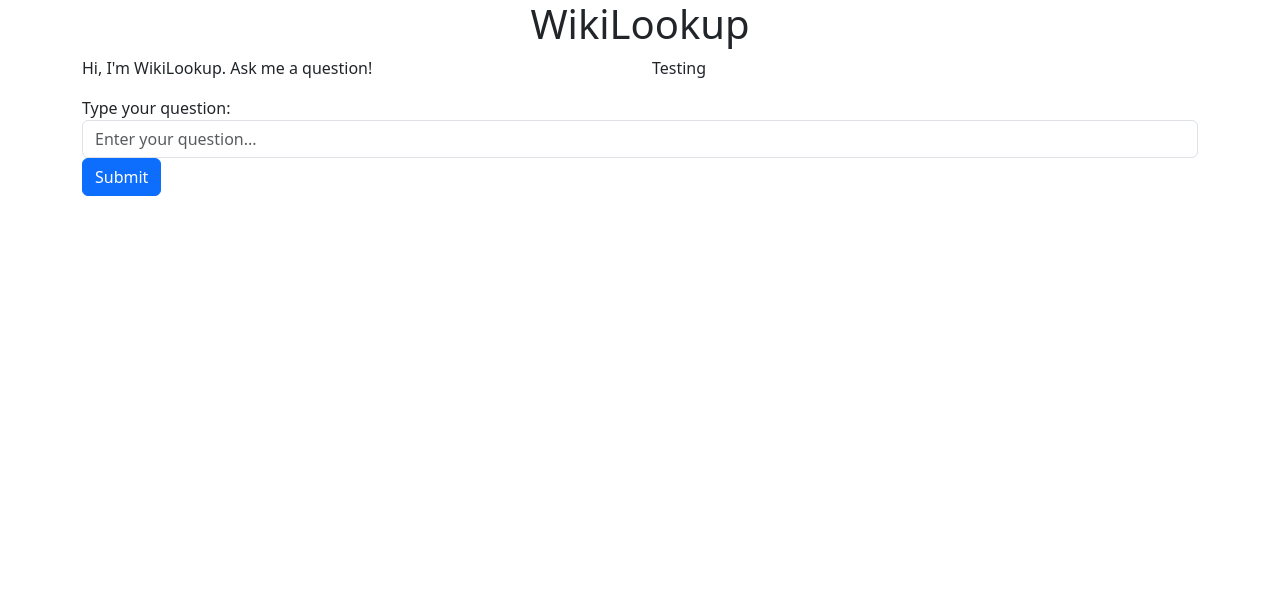
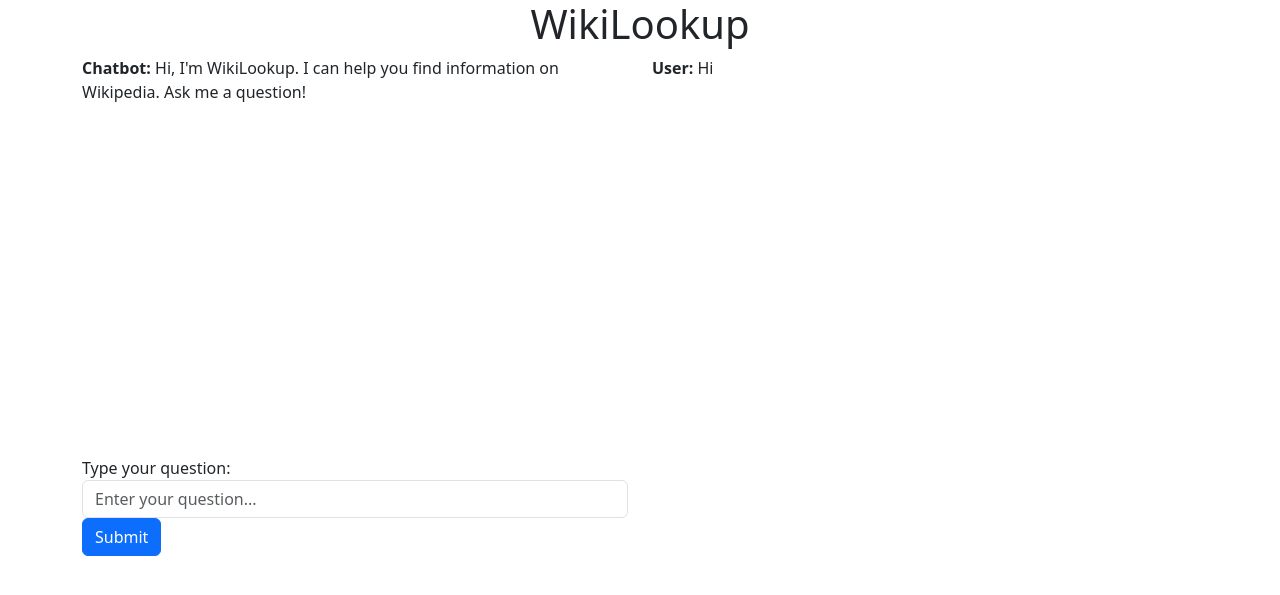
Before and after one commit to kdatwood/WikiLookup, a Django app: page /chatbot/ in a window 1280 px wide. Shown: the top 595 px of the page. Run offline with Django 4.2, Linux system fonts and the light colour scheme; some libraries are stand-ins or nearby versions.

Commit message:
Added user input functionality to chatbot interface Implemented chat space and user input field in index.html Updated index.html with chatbot interface changes Enabled user interaction with chatbot in index.html

```diff
--- a/chatbot/templates/index.html
+++ b/chatbot/templates/index.html
@@ -9,8 +9,6 @@
       type="text/css"
       href="{% static 'css/bootstrap.css'%}"
     />
-    <script src="https://ajax.googleapis.com/ajax/libs/jquery/3.6.3/jquery.min.js"></script>
-    <script src="{% static 'js/index.js'%}"></script>
   </head>
   <body>
     <div class="container">
@@ -24,36 +22,37 @@
     <div class="container">
       <div class="row">
         <div class="col-md-6">
-          <div id="chat-log">
+          <div id="chat-log" style="height: 400px; overflow-y: scroll">
             <!-- Chat log messages will be displayed here -->
-            <p>Hi, I'm WikiLookup. Ask me a question!</p>
+            <p>
+              <strong>Chatbot:</strong> Hi, I'm WikiLookup. I can help you find
+              information on Wikipedia. Ask me a question!
+            </p>
           </div>
+
+          <form>
+            <div class="form-group">
+              <label for="question">Type your question:</label>
+              <input
+                type="text"
+                class="form-control"
+                id="question"
+                placeholder="Enter your question..."
+              />
+            </div>
+            <button type="submit" class="btn btn-primary">Submit</button>
+          </form>
         </div>
         <div class="col-md-6">
-          <div id="chatbot-log">
+          <div id="chatbot-log" style="height: 400px; overflow-y: scroll">
             <!-- Chatbot log messages will be displayed here -->
-            <p>Testing</p>
+            <p><strong>User:</strong> Hi</p>
           </div>
         </div>
       </div>
     </div>
 
-    <footer class="footer">
-      <div class="container">
-        <form>
-          <div class="form-group">
-            <label for="question">Type your question:</label>
-            <input
-              type="text"
-              class="form-control"
-              id="question"
-              placeholder="Enter your question..."
-            />
-          </div>
-          <button type="submit" id="submitQuestion" class="btn btn-primary">Submit</button>
-        </form>
-      </div>
-    </footer>
+    <script type="text/javascript" src="{% static 'js/script.js'%}"></script>
     <script type="text/javascript" src="{% static 'js/bootstrap.js'%}"></script>
   </body>
 </html>
```
